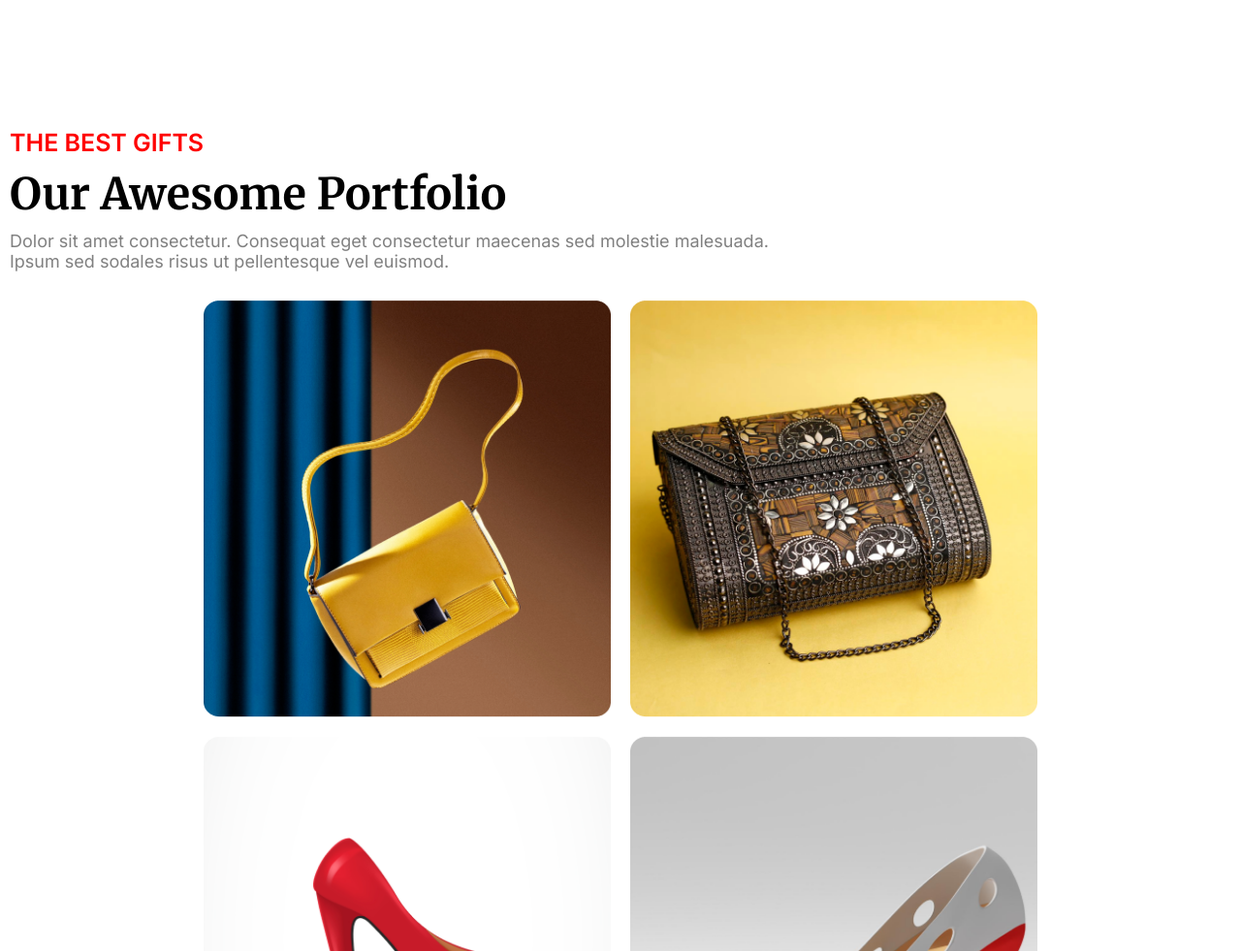
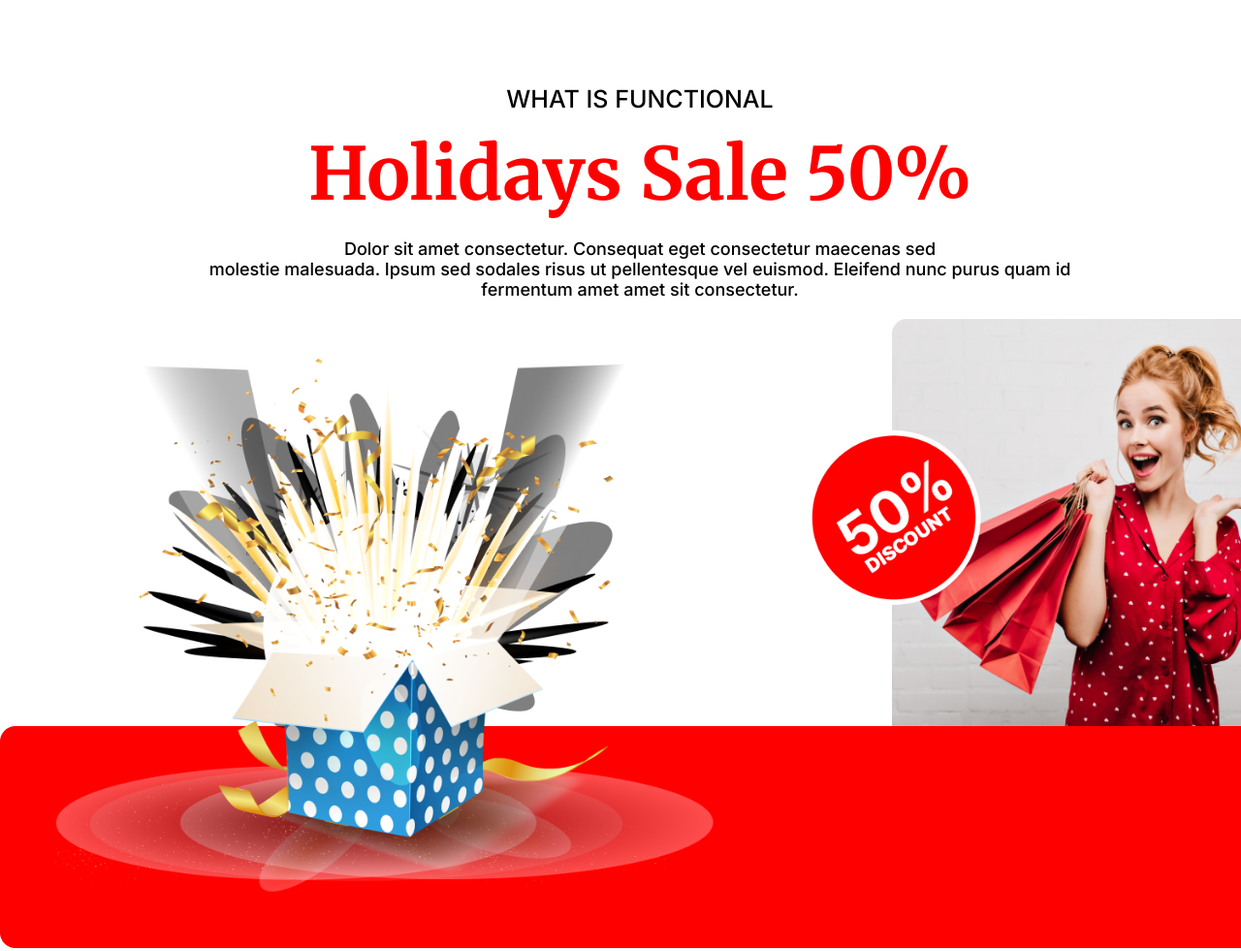
Before and after one commit to JIJahid/Assignment-project-1, a plain HTML site: page index.html in a window 1280 px wide. Shown: the part 3265-4246 px from the top of the page at 97% size. Drawn offline with Linux system fonts and the light colour scheme.

```diff
--- a/index.html
+++ b/index.html
@@ -88,6 +88,40 @@
     </section>
 
 
+<section id="sales">
+    <div class="sales-content">
+        <h4>what is functional</h4>
+        <h1>holidays sale 50%</h1>
+        <p>Dolor sit amet consectetur. Consequat eget consectetur maecenas sed <br>
+            molestie malesuada. Ipsum sed sodales risus ut pellentesque vel euismod. Eleifend nunc purus quam id <br> fermentum amet amet sit consectetur.</p>
+    </div>
+
+
+    <div class="sales-container">
+        <div class="sales-img imgs">
+            <img src="./Image/Group 75.png" alt="">
+        </div>
+        <div class="sales-img image">
+            <img src="./Image/Rectangle 1.png" alt="">
+            <img class="discount" src="./Image/Group 44.png" alt="">
+        </div>
+    </div>
+</section>
+
+
+
+
+
+
+
+
+
+
+
+
+
+
+
 
 
     <section id="portfolio-item">
@@ -122,15 +156,20 @@
         </div>
     </div>
 </section>
+</main>
 
 
+
+
+
+
+
+<footer>
     <section id="footer">
         <div class="footer-content">
             <div class="footer-container">
                 <div>
-                <h4>
-                    44, Big Building Roosevelt Street
-                </h4>
+                    <h4>44, Big Building Roosevelt Street</h4>
                     <h4>Beach Gardens Florida 33410</h4>
                 </div>
                 <div class="icon">
@@ -152,12 +191,6 @@
             </div>
         </div>
     </section>
-
-
-   </main>
-
-   <footer>
-
 </footer>
 </body>
 </html>
--- a/style.css
+++ b/style.css
@@ -262,6 +262,82 @@
 
 
 
+#sales{
+    width: 100%;
+    height: auto;
+    margin-top: 50px !important;
+}
+.sales-content{
+    width: 1320px;
+    height: auto;
+    text-align: center;
+    margin: 0 auto;
+    padding: 10px;
+}
+.sales-content h4{
+    font-size: 25px;
+    text-transform: uppercase;
+    font-weight: 500;
+    padding: 5px;
+    font-family:'Inter', sans-serif;
+}
+.sales-content h1{
+    font-size: 75px;
+    font-weight: bold;
+    color: red;
+    text-transform: capitalize;
+    padding: 10px;
+}
+.sales-content p{
+    font-size: 18px;
+    font-weight: 500;
+    font-family:'Inter', sans-serif;
+    padding: 10px 5rem;
+}
+
+
+#sales .sales-container{
+    width: 1320px;
+    height: 649px;
+    margin: 0 auto;
+    display: flex;
+    background-position: bottom !important;
+    background-repeat: no-repeat !important;
+    background: url(./Image/Rectangle\ 2.png);
+}
+.sales-img{
+    width:60%;
+    height: auto;
+    text-align: center;
+}
+.imgs{
+    display: flex;
+    align-items: center;
+    justify-content: center;
+}
+.imgs img{
+    width: 680px;
+}
+.image{
+    width: 40%;
+    position: relative;
+    justify-content: end;
+}
+.image img{
+    width: 400px;
+    float: right;
+    height: 420px;
+}
+.discount{
+    width: 250px !important;
+    height: 250px !important;
+    top: 80px;
+    left: 5px;
+    position: absolute;
+}
+
+
+
 #portfolio-item{
     width: 100%;
     height: auto;
@@ -354,6 +430,7 @@
     font-size: 20px;
     margin-top: 50px;
     border: none;
+    outline: none;
     border-radius: 50px 0px 0px 50px;
 }
 .newsletter-container .btn{
```
Also changed, not shown: Image/Group 44.png (added), Image/Group 75.png (added), Image/Rectangle 1.png (added), Image/Rectangle 2.png (added), img/Group 75.png (added). Lines whose indentation alone changed are shown as unchanged.
